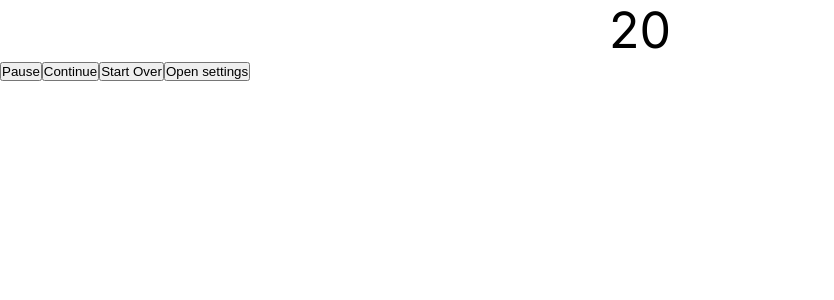
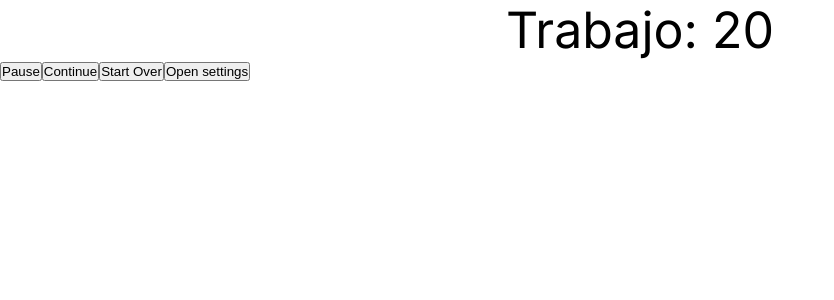
Before and after one commit to lemonpeu/pomodoro-app, a Next.js app: page / in a window 1280 px wide. Shown: the top 300 px of the page, without its empty margins (0-834 px from the left). Built offline with nearby package versions, Linux system fonts and the light colour scheme.

Commit message:
feat: adding rest feature

```diff
--- a/src/app/components/principal.tsx
+++ b/src/app/components/principal.tsx
@@ -4,73 +4,92 @@
 
 import { useState, useEffect } from "react";
 import css from "./principal.module.css";
-import Modal from "@/app/components/common/Modal/Modal";
 import ModalSettings from "@/app/components/Settings/ModalSettings";
 
 // Component -> Name: Principal
 
 const Principal = () => {
-  const [timer, setTimer] = useState(25); //25 seconds is the default time for countdown
-  const [saveTime, lastSaveTime] = useState(0);
-  const [pause, setPause] = useState(false);
+  //Work
+  const [workTimer, setWorkTimer] = useState(25); //25 seconds is the default time for countdown
+  //Rest
+  const [restTime, setRestTime] = useState(5); //5 seconds is the default time for resting
+  //Other
   const [isModalOpen, setIsModalOpen] = useState(false);
-  const [restTime, setRestTime] = useState(5) //5 seconds is the default time for resting
+  const [pause, setPause] = useState(false)
 
+
+  // Runs WORK time
   useEffect(() => {
-    let intervalId: any = null;
-    if (!pause) {
+    let intervalId: ReturnType<typeof setTimeout>;
+    if (!pause && workTimer > 0) {
+      // setRestTime(5)
       intervalId = setInterval(() => {
-        setTimer((time: any) => time - 1);
+        setWorkTimer((time: any) => time - 1);
       }, 1000);
       return () => {
         clearInterval(intervalId);
       };
-    } else {
+    }
+    if (workTimer === 0 && restTime === 0) {
+      console.log("Line 41")
+      setRestTime(5)
+    }
+    // CLear always
+    return () => {
       clearInterval(intervalId);
+    };
+  }, [workTimer, restTime, pause]);
+
+  // Runs REST time
+  useEffect(() => {
+    let intervalId: ReturnType<typeof setTimeout>;
+    if (!pause && workTimer <= 0 && restTime > 0) {
+      console.log("Inside rest")
+      intervalId = setInterval(() => {
+        setRestTime((time: any) => time - 1);
+      }, 1000);
+      return () => {
+        clearInterval(intervalId);
+      };
     }
-  }, [timer, pause]);
+    if (restTime === 0 && workTimer === 0) {
+      setWorkTimer(25)
+    }
+    // CLear always
+    return () => {
+      clearInterval(intervalId);
+    };
+   }, [restTime, workTimer, pause]);
 
-  const pauseAndSaveLastTime = () => {
-    setPause(true);
-    lastSaveTime(timer);
+
+  // Modal
+  const onSaveModal = (work: number, rest: number) => {
+    setIsModalOpen(false);
+    setWorkTimer(work);
+    setRestTime(rest);
   };
 
-  const continueTimer = () => {
-    setPause(false);
-    setTimer(saveTime);
-  };
 
-  // Modal
-
-  const onSaveModal = (work: number, rest: number) => {
-    setIsModalOpen(false)
-    setPause(false);
-    setTimer(work);
-    setRestTime(rest)
-  }
-
-  const onOpenModal = () => {
-    setPause(true);
-    lastSaveTime(timer);
-    setIsModalOpen(true)
-  }
-
-  const onCloseModal = () => {
-    setIsModalOpen(false)
-    setPause(false);
-    setTimer(saveTime);
-  }
 
   //Todo: Change style! Asap
   return (
     <>
-      {isModalOpen && <ModalSettings saveModal={(work, rest) => onSaveModal(work, rest)} closeModal={() => onCloseModal()}/>}
+      {isModalOpen && (
+        <ModalSettings
+          saveModal={(work, rest) => onSaveModal(work, rest)}
+          closeModal={() => setIsModalOpen(false)}
+        />
+      )}
       <div>
-        <div className={css.principal}>{timer}</div>
-        <button onClick={() => pauseAndSaveLastTime()}>Pause</button>
-        <button onClick={() => continueTimer()}>Continue</button>
-        <button onClick={() => setTimer(0)}>Start Over</button>
-        <button onClick={() => onOpenModal()}>Open settings</button>
+        {restTime > 0  && workTimer <= 0 ? (
+          <p className={css.principal}>Descanso: {restTime}</p>
+        ) : (
+          <p className={css.principal}>Trabajo: {workTimer}</p>
+        )}
+        <button onClick={() => setPause(true)}>Pause</button>
+        <button onClick={() => setPause(false)}>Continue</button>
+        <button onClick={() => setWorkTimer(0)}>Start Over</button>
+        <button onClick={() => setIsModalOpen(true)}>Open settings</button>
       </div>
     </>
   );
```
